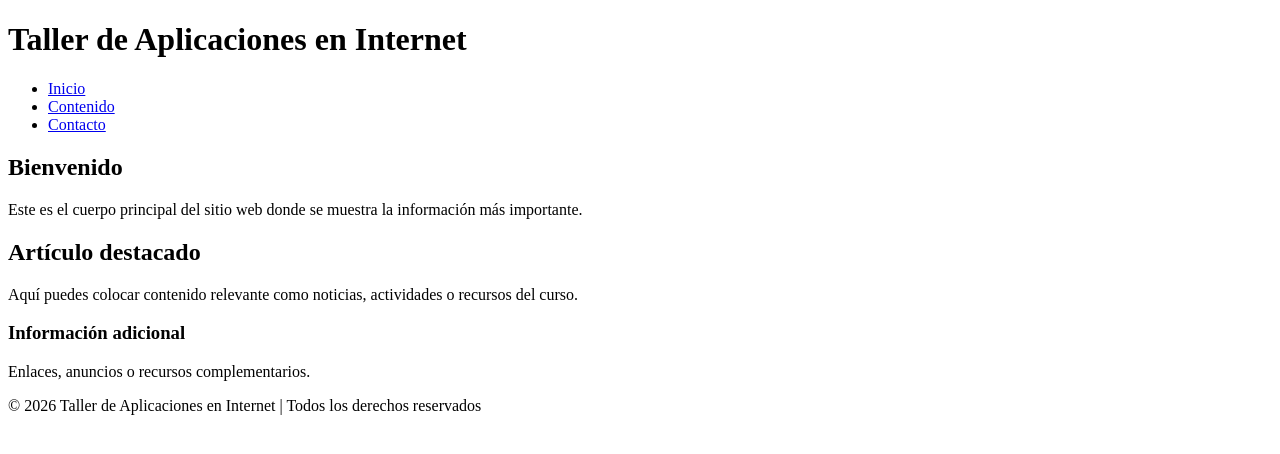
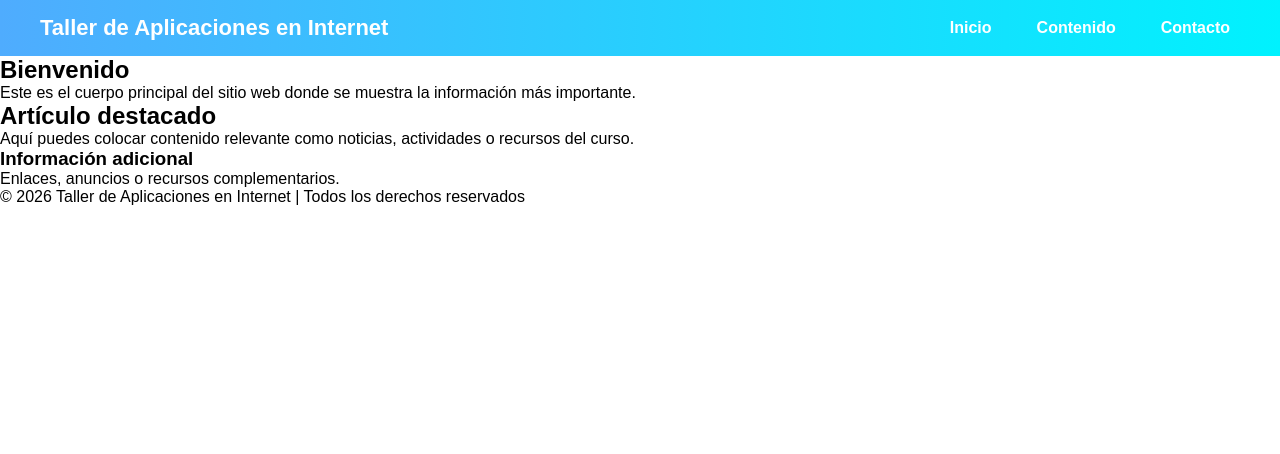
Before and after one commit to XIAC/aplicacionweb, a plain HTML site: page index.html in a window 1280 px wide. Drawn offline with Linux system fonts and the light colour scheme.

Commit message:
Correccion del estilo de encabezado
Se agrego algunas mejoras al diseno

```diff
--- a/estilo.css
+++ b/estilo.css
@@ -1,4 +1,48 @@
-body{
-    margin: 0 auto;
-    background-color: aqua;
+/* Reset básico */
+* {
+    margin: 0;
+    padding: 0;
+    box-sizing: border-box;
 }
+
+/* Estilo general */
+body {
+    font-family: Arial, Helvetica, sans-serif;
+}
+
+/* HEADER */
+header {
+    background: linear-gradient(90deg, #4facfe, #00f2fe);
+    color: white;
+    padding: 15px 40px;
+    display: flex;
+    justify-content: space-between;
+    align-items: center;
+}
+
+/* Título */
+header h1 {
+    font-size: 22px;
+}
+
+/* NAV */
+nav ul {
+    list-style: none;
+    display: flex;
+    gap: 25px;
+}
+
+/* LINKS */
+nav ul li a {
+    text-decoration: none;
+    color: white;
+    font-weight: bold;
+    transition: all 0.3s ease;
+    padding: 5px 10px;
+    border-radius: 5px;
+}
+
+/* HOVER */
+nav ul li a:hover {
+    background-color: rgba(255, 255, 255, 0.2);
+}
--- a/index.html
+++ b/index.html
@@ -4,7 +4,7 @@
     <meta charset="UTF-8">
     <meta name="viewport" content="width=device-width, initial-scale=1.0">
     <title>Taller de Aplicaciones en Internet</title>
-    <link rel="stylesheet" href="estilos.css">
+    <link rel="stylesheet" href="estilo.css">
 </head>
 <body>
 
```
